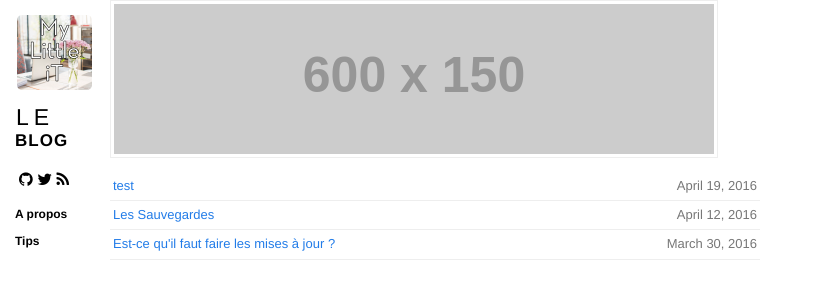
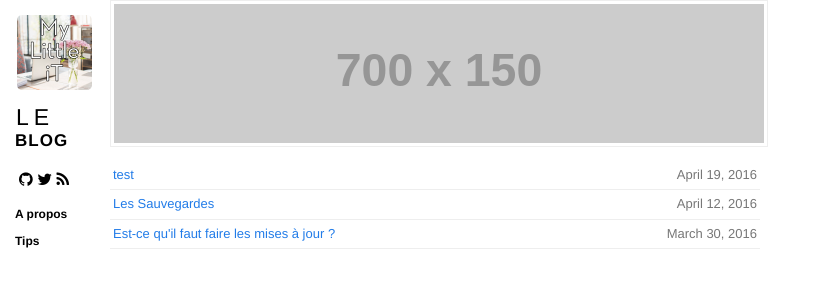
Before and after one commit to holman/left, a Jekyll site: the page built from index.html, in a window 1280 px wide. Shown: the top 300 px of the page, without its empty margins (0-816 px from the left). Built offline with Jekyll 4.4.1, drawn with Linux system fonts in a browser that asks for light colours; nearby versions of some CDN libraries.

Commit message:
Update index.html

```diff
--- a/index.html
+++ b/index.html
@@ -4,7 +4,7 @@ title: "Posts"
 ---
 
 <section class="content">
-  <img src="http://placehold.it/600x150">
+  <img src="http://placehold.it/700x150">
   <br />
   <ul class="listing">
     {% for post in site.posts %}
```
